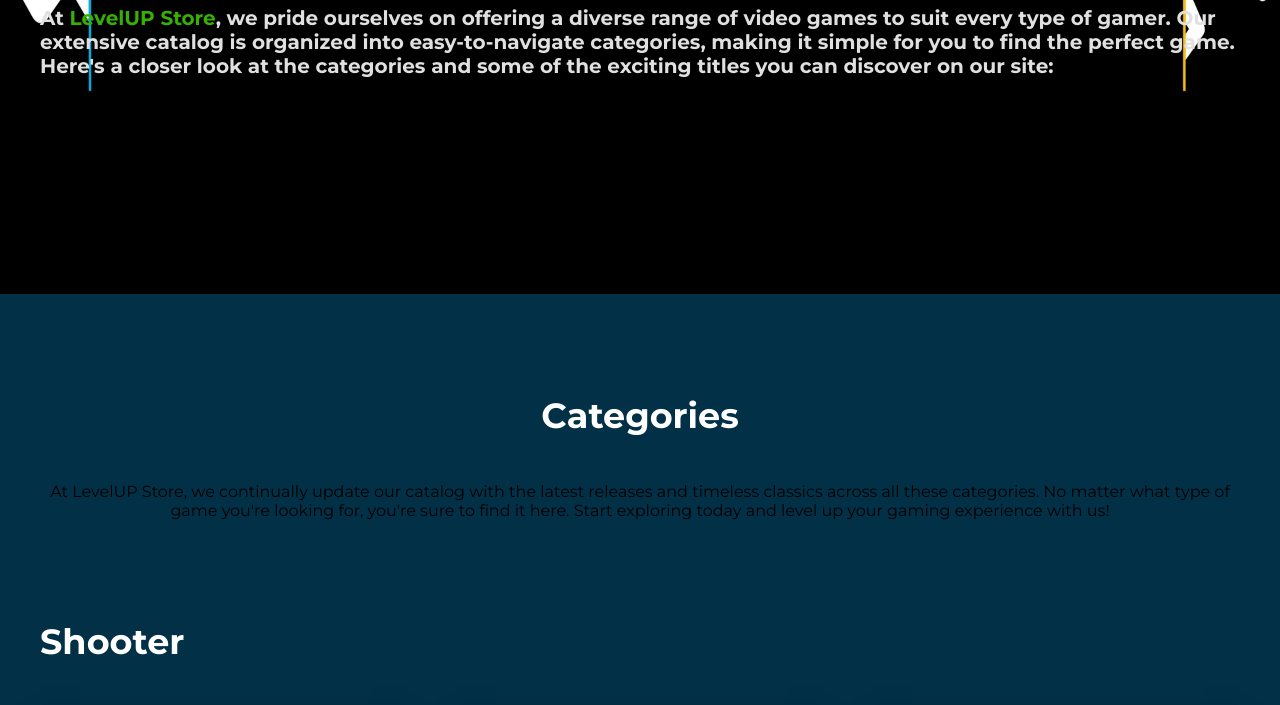
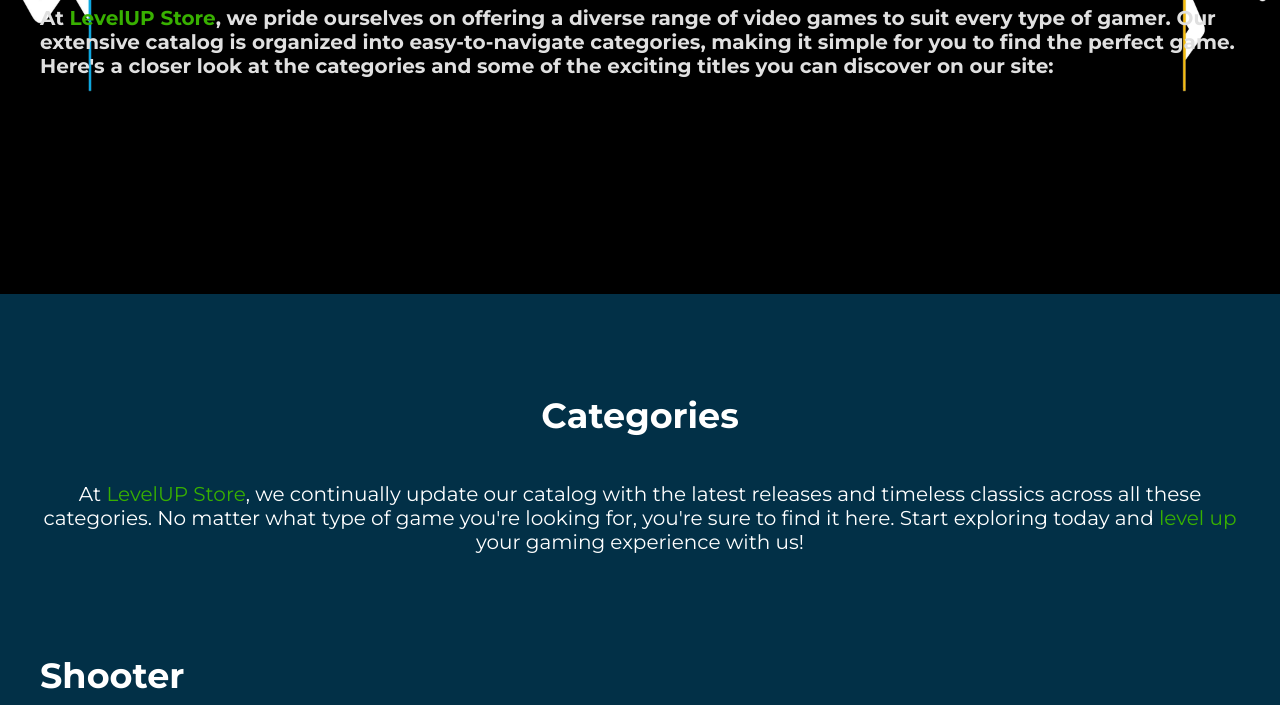
Before and after one commit to EricCurtiDev/PFCurti, a plain HTML site: page pages/info.html in a window 1280 px wide. Shown: the part 346-1051 px from the top of the page. Drawn offline with Linux system fonts and the light colour scheme.

Commit message:
styles info page

```diff
--- a/css/styles.css
+++ b/css/styles.css
@@ -345,3 +345,16 @@
     }
 
 /*Final de Index Page*/
+
+/*Inicio de Info Page*/
+
+.top p{
+    color: #FFFFFF;
+    font-size: 20px;
+}
+
+.top span{
+    color: #38b000;
+}
+
+/*Final de Info Page*/
```
